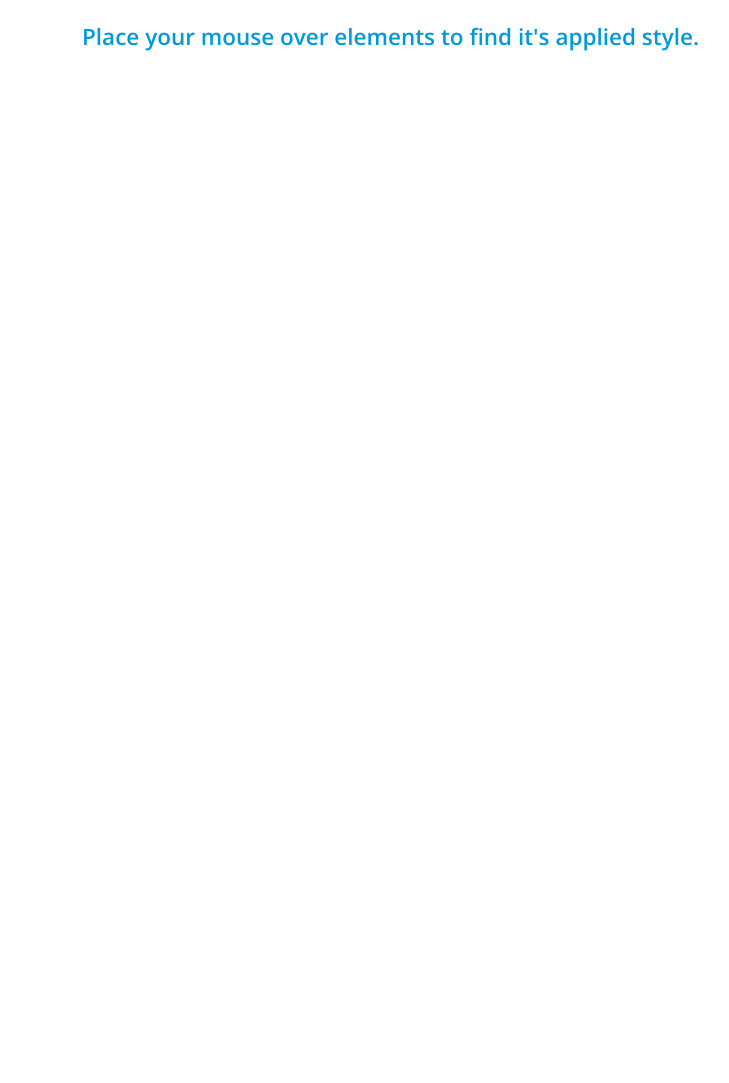
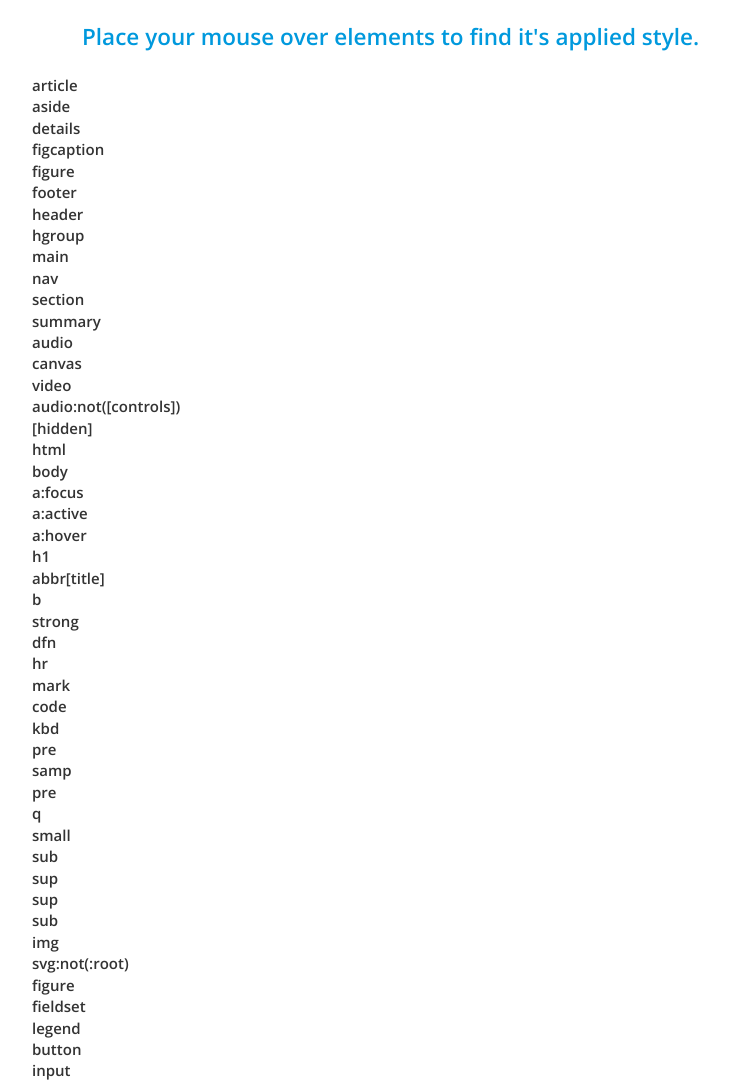
Before and after one commit to VenomVendor/venomvendor.github.com, a plain HTML site: page demos/CSS-Splitter/index.html in a window 1280 px wide. Shown: the top 1083 px of the page, without its empty margins (118-847 px from the left). Before the commit the page ends 800 px from the top, so only its background shows below. Drawn offline with nearby package versions, Linux system fonts and the light colour scheme.

Commit message:
Update index.html

```diff
--- a/demos/CSS-Splitter/index.html
+++ b/demos/CSS-Splitter/index.html
@@ -15,6 +15,6 @@
 		<br><br><br>
 		<script type="text/javascript" src="http://ajax.googleapis.com/ajax/libs/jquery/1.10.2/jquery.min.js"></script>
 		<script type="text/javascript" src="js/tooltip.min.js"></script> <!-- requires jQuery -->
-		<script type="text/javascript" src="js/css.splitter-1.0.js"></script> <!-- requires tooltip -->
+		<script type="text/javascript" src="js/css.splitter-1.0.min.js"></script> <!-- requires tooltip -->
 	</body>
 </html>
```
